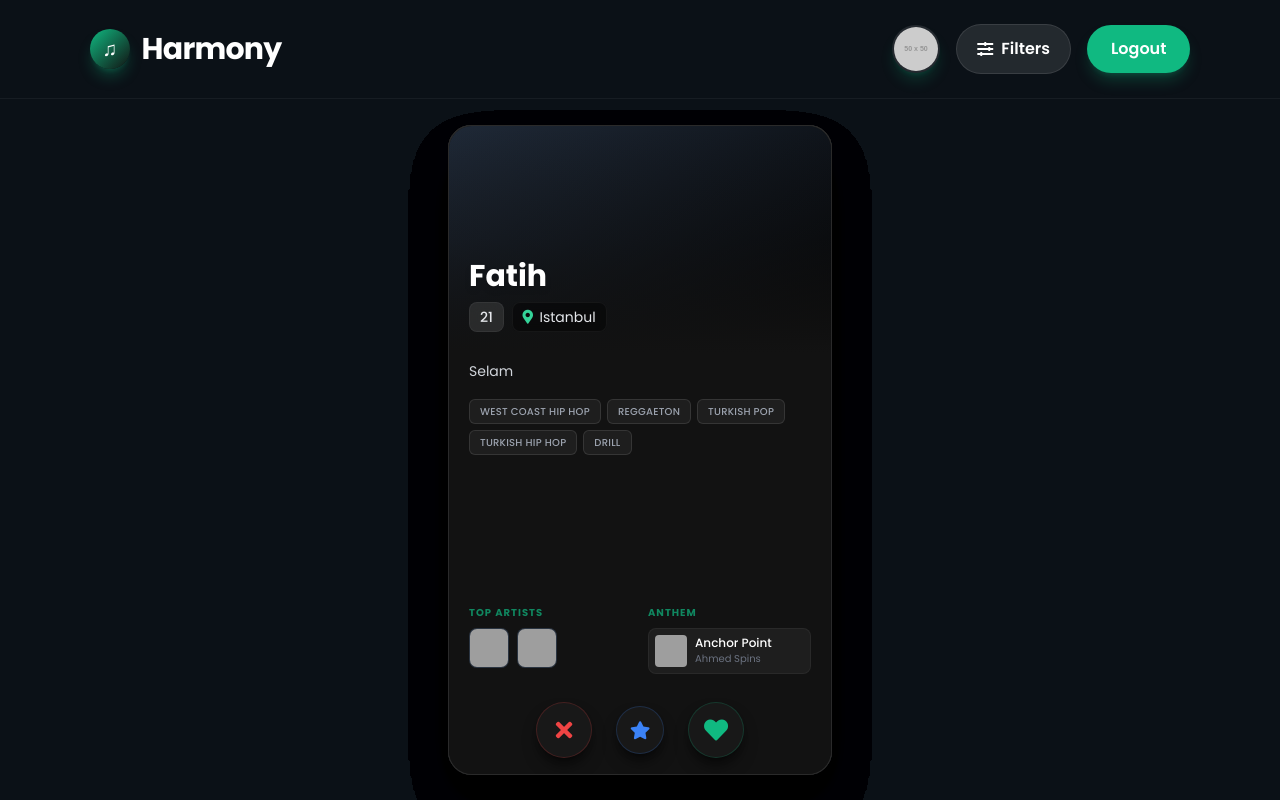
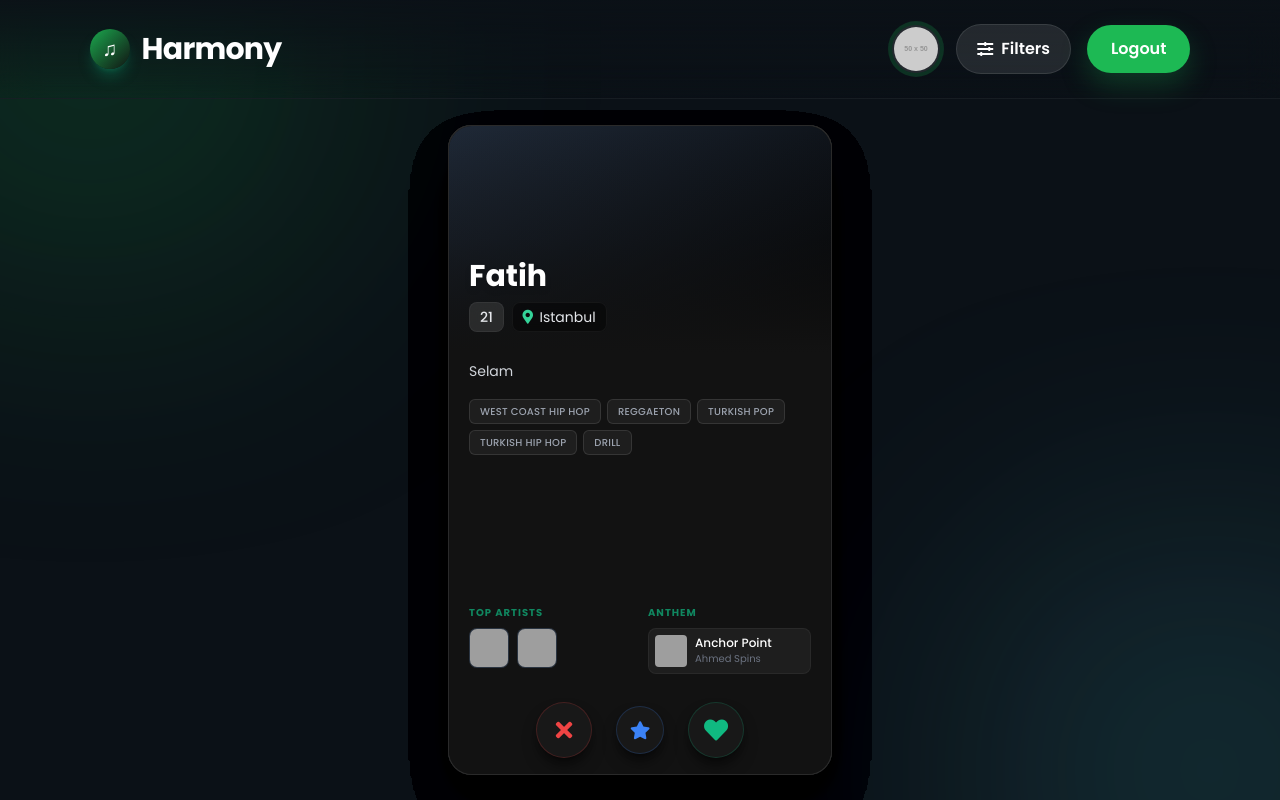
Before and after one commit to fatihcatalcam/Harmony, a Flask app: template templates/match.html in a window 1280 px wide. Run offline with Flask 3, Linux system fonts and the light colour scheme; the template is opened without the code that fills it: values that come from a table or form of the project are taken from there, others are empty; grey boxes labelled with a size stand in for pictures from a placeholder-image service; some libraries are stand-ins or nearby versions; grey boxes are pictures that could not be loaded.

Commit message:
Color changes on match page

```diff
--- a/populate_script.py
+++ b/populate_script.py
@@ -13,7 +13,7 @@ def populate():
         genres_pool = ["pop", "rock", "jazz", "blues", "hip-hop", "classical", "electronic", "country"]
 
         users_created = 0
-        for _ in range(10):
+        for _ in range(50):
             fake_name = fake.first_name()
             spotify_id = f"fake_{fake.uuid4()}"
             if User.query.filter_by(spotify_id=spotify_id).first():
--- a/templates/match.html
+++ b/templates/match.html
@@ -26,8 +26,48 @@
   <script src="https://cdn.socket.io/4.0.0/socket.io.min.js"></script>
   <meta name="csrf-token" content="{{ csrf_token() }}">
   <style>
+    :root {
+      --primary: #1db954;
+      --primary-dark: #169943;
+      --background: #0b1117;
+      --background-soft: rgba(11, 17, 23, 0.7);
+      --card: rgba(18, 18, 18, 0.85);
+      --border: rgba(255, 255, 255, 0.08);
+      --text: #f5f5f5;
+      --muted: rgba(245, 245, 245, 0.75);
+      --accent: #4dd0e1;
+      --gradient: linear-gradient(135deg, rgba(29, 185, 84, 0.9), rgba(18, 18, 18, 0.95));
+    }
+
     body {
       font-family: 'Poppins', sans-serif;
+      background: var(--background);
+      color: var(--text);
+    }
+
+    /* Background Glows (Matching index1.html) */
+    body::before,
+    body::after {
+      content: "";
+      position: fixed;
+      width: 420px;
+      height: 420px;
+      border-radius: 50%;
+      filter: blur(140px);
+      z-index: -2;
+      opacity: 0.55;
+    }
+
+    body::before {
+      background: rgba(29, 185, 84, 0.5);
+      top: -160px;
+      left: -120px;
+    }
+
+    body::after {
+      background: rgba(77, 208, 225, 0.4);
+      bottom: -180px;
+      right: -140px;
     }
 
     /* Animation Styles */
@@ -156,30 +196,43 @@
       -ms-overflow-style: none;
       scrollbar-width: none;
     }
+
+    /* Custom Button Styles to Match Index1 */
+    .btn-primary-custom {
+      background: var(--primary);
+      color: #fff;
+      box-shadow: 0 12px 28px rgba(29, 185, 84, 0.25);
+    }
+
+    .btn-primary-custom:hover {
+      background: var(--primary-dark);
+      transform: translateY(-2px) scale(1.02);
+    }
   </style>
 </head>
 
-<body class="bg-[#0b1117] text-gray-100 min-h-screen flex flex-col relative overflow-x-hidden">
+<body class="min-h-screen flex flex-col relative overflow-x-hidden">
 
-  <header
-    class="w-full px-[7vw] py-6 flex justify-between items-center sticky top-0 z-40 bg-[#0b1117] border-b border-white/5">
+  <header class="w-full px-[7vw] py-6 flex justify-between items-center sticky top-0 z-40 border-b border-white/5"
+    style="background: linear-gradient(180deg, rgba(11, 17, 23, 0.92) 0%, rgba(11, 17, 23, 0) 100%); backdrop-filter: blur(18px);">
     <a href="/index1" class="text-3xl font-bold tracking-tight flex items-center gap-3 text-white">
-      <span
-        class="flex items-center justify-center w-10 h-10 rounded-full bg-gradient-to-br from-emerald-500 to-[#121212] shadow-lg shadow-emerald-500/30 text-xl">♫</span>
+      <span class="flex items-center justify-center w-10 h-10 rounded-full shadow-lg shadow-emerald-500/30 text-xl"
+        style="background: var(--gradient);">♫</span>
       Harmony
     </a>
     <div class="flex items-center gap-4">
       <a href="/profile">
         <img id="profile-pic"
           class="w-12 h-12 rounded-full border-2 border-white/10 object-cover hover:scale-105 transition shadow-lg shadow-emerald-500/20"
-          src="{{ profile_picture_url or 'https://placehold.co/50x50' }}" alt="Profile Picture">
+          src="{{ profile_picture_url or 'https://placehold.co/50x50' }}" alt="Profile Picture"
+          style="box-shadow: 0 0 0 4px rgba(29, 185, 84, 0.2);">
       </a>
       <button onclick="toggleFilter()"
-        class="flex items-center gap-2 px-5 py-3 bg-white/10 hover:bg-white/15 text-white rounded-full font-semibold transition border border-white/10">
+        class="flex items-center gap-2 px-5 py-3 bg-white/10 hover:bg-white/15 text-white rounded-full font-semibold transition border border-white/10 checkbox-btn">
         <i class="fas fa-sliders-h"></i> <span class="hidden sm:inline">Filters</span>
       </button>
       <a href="/logout"
-        class="flex items-center gap-2 px-6 py-3 bg-emerald-500 hover:bg-emerald-600 text-white rounded-full font-semibold transition shadow-lg shadow-emerald-500/25">
+        class="flex items-center gap-2 px-6 py-3 rounded-full font-semibold transition btn-primary-custom">
         Logout
       </a>
     </div>
@@ -192,7 +245,8 @@
       onclick="toggleFilter()"></div>
     <div class="absolute inset-0 flex items-center justify-center p-4 pointer-events-none">
       <div
-        class="bg-[#121212] border border-white/10 rounded-3xl w-full max-w-md shadow-2xl transform transition-all scale-95 opacity-0 scale-100-on-show opacity-100-on-show relative overflow-hidden pointer-events-auto">
+        class="border border-white/10 rounded-3xl w-full max-w-md shadow-2xl transform transition-all scale-95 opacity-0 scale-100-on-show opacity-100-on-show relative overflow-hidden pointer-events-auto"
+        style="background: var(--card);">
         <div class="px-6 py-5 border-b border-white/10 flex justify-between items-center bg-white/5">
           <h3 class="text-xl font-bold text-white flex items-center gap-2">
             <i class="fas fa-filter text-emerald-400"></i> Filter Profiles
@@ -226,7 +280,7 @@
               </div>
             </div>
             <button type="submit"
-              class="w-full py-3.5 bg-gradient-to-r from-emerald-500 to-emerald-600 hover:from-emerald-600 hover:to-emerald-700 text-white rounded-xl font-bold shadow-lg shadow-emerald-500/25 transform transition hover:-translate-y-0.5 mt-2">Apply
+              class="w-full py-3.5 rounded-xl font-bold transform transition hover:-translate-y-0.5 mt-2 btn-primary-custom">Apply
               Filters</button>
           </form>
         </div>
@@ -262,7 +316,8 @@
         <div id="profiles-container" class="relative w-full h-full">
           {% if no_profiles %}
           <div
-            class="no-profiles flex flex-col items-center justify-center h-full text-center p-8 bg-[#121212] rounded-3xl border border-white/10 shadow-2xl">
+            class="no-profiles flex flex-col items-center justify-center h-full text-center p-8 rounded-3xl border border-white/10 shadow-2xl"
+            style="background: var(--card);">
             <div class="w-20 h-20 bg-white/5 rounded-full flex items-center justify-center mb-4 text-3xl">😢</div>
             <h2 class="text-2xl font-bold text-white mb-2">No Matches Found</h2>
             <p class="text-gray-400">Try adjusting your filters!</p>
```
Also changed, not shown: instance/app.db.
